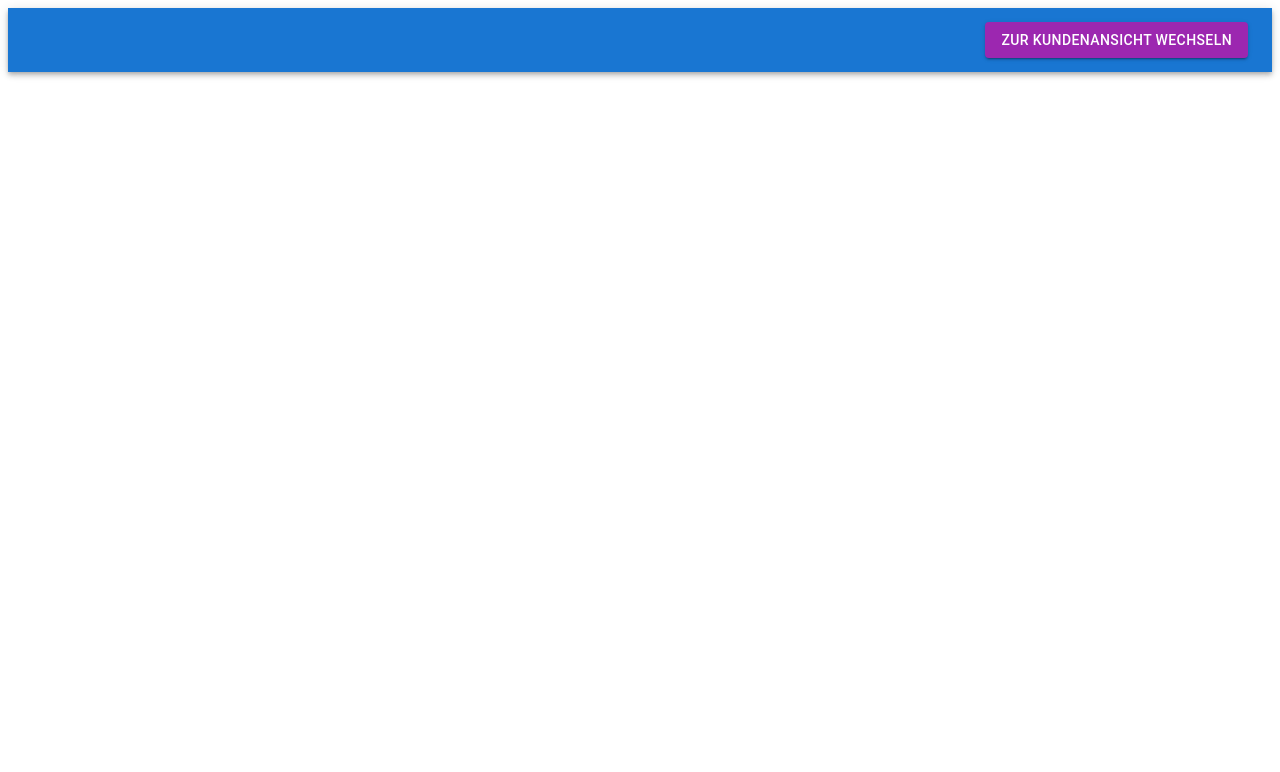
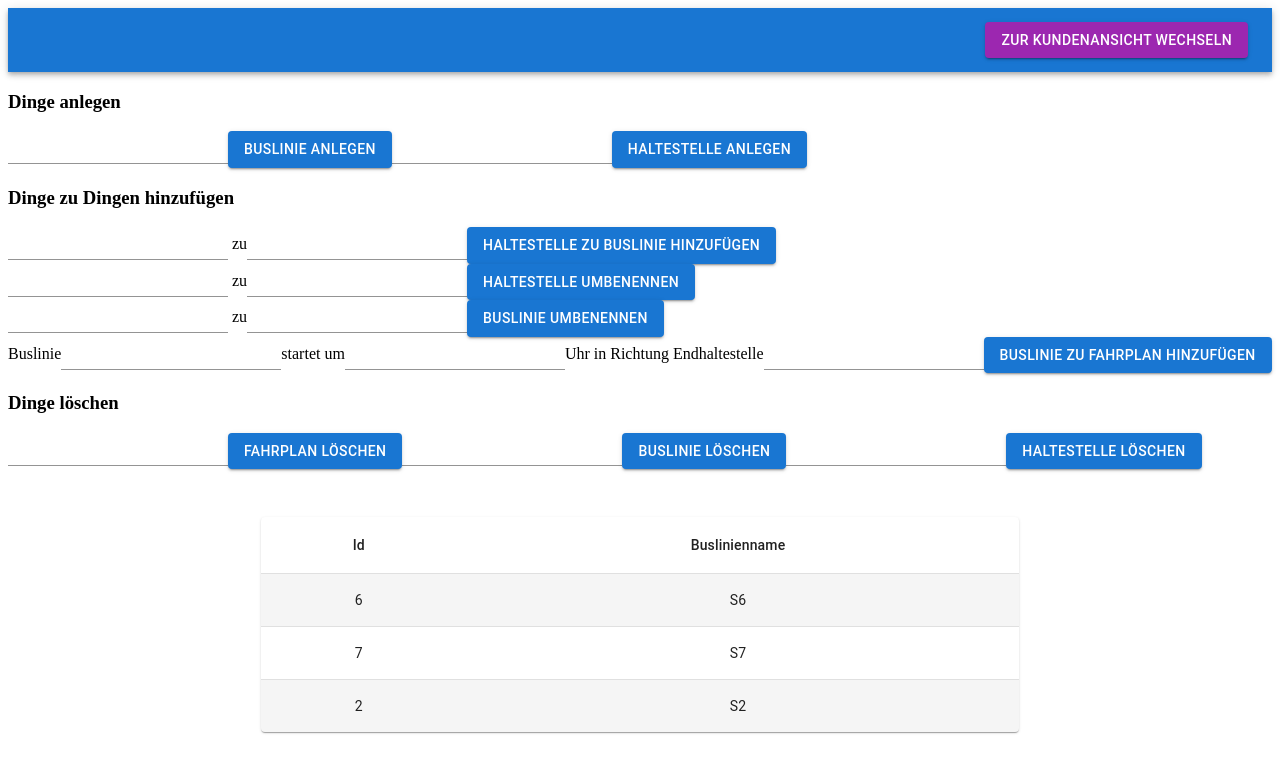
Before and after one commit to MarcHSW/workspacevscode, a React (Create React App) app in the folder bussupervisor/frontend/: page /employee in a window 1280 px wide. Shown: the top 772 px of the page. Built offline with nearby package versions, Linux system fonts and the light colour scheme; no server answers.

Commit message:
update oberfläche

```diff
--- a/bussupervisor/frontend/src/pages/CustomerPage.js
+++ b/bussupervisor/frontend/src/pages/CustomerPage.js
@@ -1,9 +1,55 @@
-import { AppBar, Box, Button, Toolbar } from "@mui/material";
+/* eslint-disable import/no-anonymous-default-export */
+import { AppBar, Box, Button, Toolbar, Input } from "@mui/material";
 import { useNavigate } from "react-router-dom";
 import BasicTable from "../components/BasicTable";
+import axios from "axios";
+import React, { useState, useRef, useEffect } from "react";
 
 export default () => {
     const navigate = useNavigate();
+
+    const buslinieWhoVisitHaltestelleRef = useRef();
+    const haltestellenWhoVisitBuslinieRef = useRef();
+    const halteStelletoBuslinieRef = useRef();
+    const buslinieToHaltestelleRef = useRef();
+    const FahrplanToShowRef = useRef();
+
+
+    const handleBuslinieWhoVisitsHaltestelle = () =>{
+        const columns = ["Name", "Id", "Buslinien"];
+          axios
+            .get("http://localhost:8080/bussupervisor/getBuslinieWhoVisitsHaltestelle/" + buslinieWhoVisitHaltestelleRef)
+            .then((res) => {
+              return (
+              <div>
+                <BasicTable columns={columns} rows={res.data}/>
+              </div>
+            )
+          });
+    }
+
+    const handleHaltestellenWhoVisitBuslinie = () =>{
+      const columns = ["Name", "Id", "Buslinien"];
+        axios
+          .get("http://localhost:8080/bussupervisor/getBuslinieWhoVisitsHaltestelle/" + haltestellenWhoVisitBuslinieRef)
+          .then((res) => {
+            return (
+            <div>
+              <BasicTable columns={columns} rows={res.data}/>
+            </div>
+          )
+        });
+  }
+
+  const handleArrivaltimeToHaltestelleFromBuslinie = () =>{
+
+  }
+
+  const handleShowFahrplan = () => {
+
+  }
+
+
 
     const columns = ["Id", "Buslinienname"];
     const rows = [{ id: "6", name: "S6" }, { id: "7", name: "S7" }, { id: "2", name: "S2" }];
@@ -20,6 +66,22 @@ export default () => {
                     </Toolbar>
                 </AppBar>
             </Box>
+            <div>
+          Buslinien an Haltestelle:
+          <Input  ref={buslinieWhoVisitHaltestelleRef} type="text" />
+          <Button variant="contained" onClick={handleBuslinieWhoVisitsHaltestelle}>anzeigen</Button>
+          Haltestellen von Buslinie:
+          <Input ref={haltestellenWhoVisitBuslinieRef} type="text" />
+          <Button variant="contained" onClick={handleHaltestellenWhoVisitBuslinie}>anzeigen</Button>
+          Ankunftszeiten der Buslinie:
+          <Input ref={buslinieToHaltestelleRef} type="text" />
+          an der Haltestelle:
+          <Input ref={halteStelletoBuslinieRef} type="text" />
+          <Button variant="contained" onClick={handleArrivaltimeToHaltestelleFromBuslinie}>anzeigen</Button>
+          Fahrplan:
+          <Input ref={FahrplanToShowRef} type="text" />
+          <Button variant="contained" onClick={handleShowFahrplan}>anzeigen</Button>
+        </div>
             <BasicTable columns={columns} rows={rows} />
         </>
     )
--- a/bussupervisor/frontend/src/pages/EmployeePage.js
+++ b/bussupervisor/frontend/src/pages/EmployeePage.js
@@ -1,8 +1,170 @@
-import { AppBar, Box, Button, Toolbar } from "@mui/material";
+/* eslint-disable import/no-anonymous-default-export */
+import { AppBar, Box, Button, Toolbar, Input } from "@mui/material";
 import { useNavigate } from "react-router-dom";
+import BasicTable from "../components/BasicTable";
+import axios from "axios";
+import React, { useState, useRef, useEffect } from "react";
+import Table from "C:/HSW/Workspaces/Bussupervisor2/workspacevscode/bussupervisor/frontend/src/Table";
+
 
 export default () => {
     const navigate = useNavigate();
+
+
+    const [buslinien, setBuslinien] = useState([
+        { name: "370", haltestellen: ["sehnde", "rethmar"] },
+        { name: "800", haltestellen: ["sehnde", "rethmar"] },
+      ]);
+
+      const [haltestellen, setHaltestellen] = useState([
+        { name: "370", buslinien: ["sehnde", "rethmar"] },
+      ]);
+
+    const buslinienNameRef = useRef();
+    const haltestellenNameRef = useRef();
+    const haltestelleZuBuslinieHaltestelleRef = useRef();
+    const haltestelleZuBuslinieBuslinieRef = useRef();
+    const oldNameRefHaltestelle = useRef();
+    const newNameRefHaltestelle = useRef();
+    const oldNameRefBuslinie = useRef();
+    const newNameRefBuslinie = useRef();
+    const buslinieIntoFahrplanBuslinie = useRef();
+    const buslinieIntoFahrplanTime = useRef();
+    const buslinieIntoFahrplanEndhaltestelle = useRef();
+    const fahrplanDeleteRef = useRef();
+    const buslinieDeleteRef = useRef();
+    const haltestelleDeleteRef = useRef();
+
+
+    //Buslinien hinzufügen
+  function handleAddBuslinie() {
+    const name = buslinienNameRef.current.value;
+
+    setBuslinien((prevBuslinien) => {
+      return [...prevBuslinien, { name: name, haltestellen: [] }];
+    });
+    buslinienNameRef.current.value = null;
+  }
+
+  //Haltestellen hinzufügen
+  function handleAddHaltestelle() {
+    const name = haltestellenNameRef.current.value;
+
+    setHaltestellen((prevHaltestellen) => {
+      return [...prevHaltestellen, { name: name, haltestellen: [] }];
+    });
+    haltestellenNameRef.current.value = null;
+    axios.post("http://localhost:8080/bussupervisor/post/addBuslinie/" + haltestelleDeleteRef.current.value)
+  }
+
+  //Buslinien aus Datenbank lesen
+  const fetchBuslinien = () => {
+    axios
+      .get("http://localhost:8080/bussupervisor/get/HannoverHBF")
+      .then((res) => {
+        console.log(res);
+        setBuslinien(res.data);
+      });
+  };
+
+  useEffect(() => {
+    fetchBuslinien();
+  }, []);
+
+  //Haltestellen aus Datenbank lesen
+  const fetchHaltestellen = () => {
+    axios
+      .get("http://localhost:8080/bussupervisor/get/HannoverHBF")
+      .then((res) => {
+        console.log(res);
+        setBuslinien(res.data);
+      });
+  };
+
+  useEffect(() => {
+    fetchHaltestellen();
+  }, []);
+
+  const buslinienTable = buslinien.map((buslinien, index) => {
+    const columns = [
+      {
+        heading: "Name",
+        property: "name",
+      },
+      {
+        heading: "Haltestellen",
+        property: "haltestellen",
+      },
+    ];
+    return (
+      <div key={index}>
+        <Table columns={columns} data={[buslinien]} tableLayout="auto" />
+      </div>
+    );
+  });
+
+  const HaltestellenTable = haltestellen.map((haltestellen, index) => {
+    const columns = [
+      {
+        heading: "Name",
+        property: "name",
+      },
+      {
+        heading: "Buslinien",
+        property: "buslinien",
+      },
+    ];
+    return (
+      <div key={index}>
+        <Table columns={columns} data={[haltestellen]} tableLayout="auto" />
+      </div>
+    );
+  });
+
+  const handleAddHaltestelleToBuslinie = () => {
+    axios
+    .post("http://localhost:8080/bussupervisor/addHaltestelle", );
+  };
+
+  const handleRenameHaltestelle = () => {
+    let oldHaltestelle = haltestellen.pop(
+      haltestellen.find((element) => element.name === oldNameRefHaltestelle)
+    );
+    oldHaltestelle.name = newNameRefHaltestelle;
+    haltestellen.push(oldHaltestelle);
+  };
+
+  const handleRenameBuslinie = () => {
+    axios
+    .post("http://localhost:8080/bussupervisor/addHaltestelle/changeBuslinieName/" + oldNameRefBuslinie.current.value, newNameRefBuslinie.current.value);
+    buslinien.find(element => element.name ===  oldNameRefBuslinie.current.value).name.replace(oldNameRefBuslinie.current.value, newNameRefBuslinie.current.value);
+
+
+
+  };
+
+  const handleBuslinieIntoFahrplan = () => {
+
+  }
+
+  const handleDeleteFahrplan = () => {
+    axios
+    .delete("http://localhost:8080/bussupervisor/deleteFahrplan/"+ fahrplanDeleteRef.current.value);
+  }
+
+  const handleDeleteBuslinie = () => {
+    axios
+    .delete("http://localhost:8080/bussupervisor/deleteBuslinie/"+ buslinieDeleteRef.current.value);
+  }
+
+  const handleDeleteHaltestelle = () =>{
+    axios
+    .delete("http://localhost:8080/bussupervisor/deleteHaltestelle/"+ haltestelleDeleteRef.current.value);
+  }
+
+
+  const columns = ["Id", "Buslinienname"];
+  const rows = [{ id: "6", name: "S6" }, { id: "7", name: "S7" }, { id: "2", name: "S2" }];
 
     return (
         <>
@@ -16,6 +178,48 @@ export default () => {
                     </Toolbar>
                 </AppBar>
             </Box>
+            <div>
+          <div>
+            <h3>Dinge anlegen</h3>
+            <Input ref={buslinienNameRef} type="text" />
+            <Button variant="contained" onClick={handleAddBuslinie}>Buslinie anlegen</Button>
+            <Input ref={haltestellenNameRef} type="text" />
+            <Button variant="contained" onClick={handleAddHaltestelle}>Haltestelle anlegen</Button>
+          </div>
+          <h3>Dinge zu Dingen hinzufügen</h3>
+          <Input ref={haltestelleZuBuslinieHaltestelleRef} type="text" /> zu
+          <Input ref={haltestelleZuBuslinieBuslinieRef} type="text" />
+          <Button variant="contained" onClick={handleAddHaltestelleToBuslinie}>
+            Haltestelle zu Buslinie hinzufügen
+          </Button>
+          <div>
+            <Input ref={oldNameRefHaltestelle} type="text" /> zu
+            <Input ref={newNameRefHaltestelle} type="text" />
+            <Button variant="contained" onClick={handleRenameHaltestelle}>
+              Haltestelle umbenennen
+            </Button>
+          </div>
+          <Input ref={oldNameRefBuslinie} type="text" /> zu
+          <Input ref={newNameRefBuslinie} type="text" />
+          <Button variant="contained" onClick={handleRenameBuslinie}>Buslinie umbenennen</Button>
+          <div>
+            Buslinie
+          <Input ref={buslinieIntoFahrplanBuslinie} type="text" />
+          startet um
+          <Input ref={buslinieIntoFahrplanTime} type="text" />
+          Uhr in Richtung Endhaltestelle
+          <Input ref={buslinieIntoFahrplanEndhaltestelle} type="text" />
+          <Button variant="contained" onClick={handleBuslinieIntoFahrplan}>Buslinie zu Fahrplan hinzufügen</Button>
+          </div>
+          <h3>Dinge löschen</h3>
+          <Input ref={fahrplanDeleteRef} type="text" />
+          <Button variant="contained" onClick={handleDeleteFahrplan}>Fahrplan löschen</Button>
+          <Input ref={buslinieDeleteRef} type="text" />
+          <Button variant="contained" onClick={handleDeleteBuslinie}>Buslinie löschen</Button>
+          <Input ref={haltestelleDeleteRef} type="text" />
+          <Button variant="contained" onClick={handleDeleteHaltestelle}>Haltestelle löschen</Button>
+        </div>
+        <BasicTable columns={columns} rows={rows} />
         </>
     )
 }
```
Also changed, not shown: bussupervisor/frontend/src/App1.js (+25 -2 lines).
